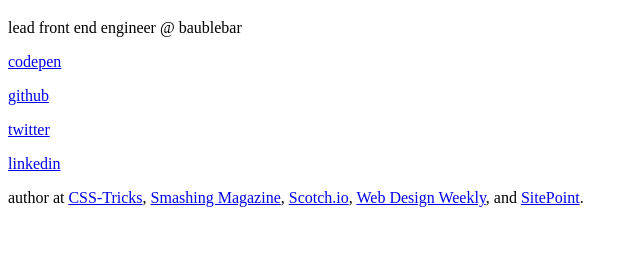
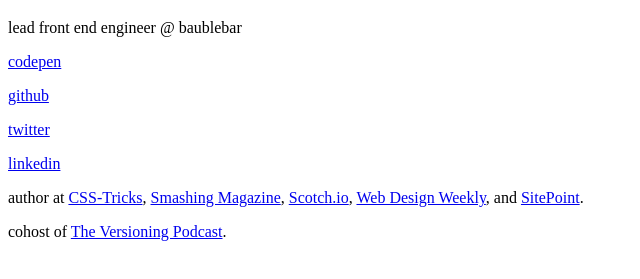
Before and after one commit to tevko/personal-website, a plain HTML site: page index.html in a window 1280 px wide. Shown: the part 61-340 px from the top of the page, without its empty margins (0-640 px from the left). Drawn offline with Linux system fonts and the light colour scheme.

Commit message:
Update index.html

```diff
--- a/index.html
+++ b/index.html
@@ -25,6 +25,9 @@ lead front end engineer @ baublebar
 <p>
 author at <a href="https://css-tricks.com/hassle-free-responsive-images-for-wordpress/">CSS-Tricks</a>, <a href="http://www.smashingmagazine.com/2015/02/ricg-responsive-images-for-wordpress/">Smashing Magazine</a>, <a href="https://scotch.io/bar-talk/trying-out-go-for-the-first-time">Scotch.io</a>, <a href="https://web-design-weekly.com/author/tim-evko/">Web Design Weekly</a>, and <a href="http://www.sitepoint.com/author/tevko/">SitePoint</a>.
 </p>
+<p>
+cohost of <a href="https://twitter.com/versioningshow">The Versioning Podcast</a>.
+</p>
 <script>
 	if ('serviceWorker' in navigator) {
 	  navigator.serviceWorker.register('/serviceworker.js').then(function(registration) {
```
